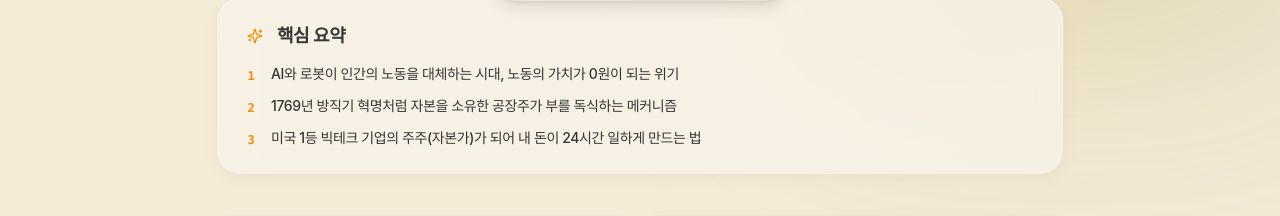
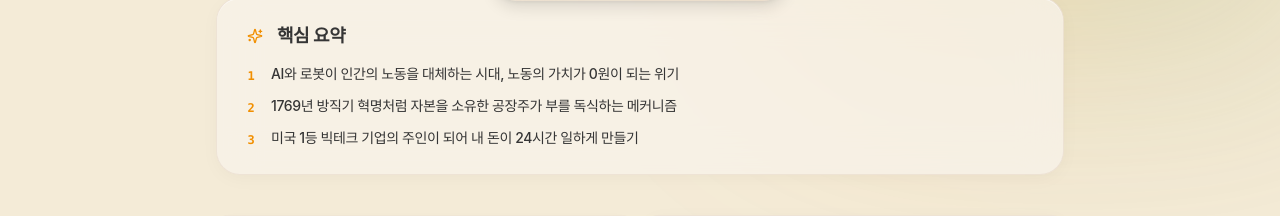
Before and after one commit to hajooi/jusik-app, a Next.js app: page /lesson/lv0-1 in a window 1280 px wide. Shown: the part 783-999 px from the top of the page. Built offline with nearby package versions, Linux system fonts and the light colour scheme.

Commit message:
content: Update curriculum summary wording for lessons 0-1, 0-3, and 1-1

```diff
--- a/src/data/curriculum.ts
+++ b/src/data/curriculum.ts
@@ -85,7 +85,7 @@ export const CURRICULUM_DATA: Level[] = [
         summary: [
           "AI와 로봇이 인간의 노동을 대체하는 시대, 노동의 가치가 0원이 되는 위기",
           "1769년 방직기 혁명처럼 자본을 소유한 공장주가 부를 독식하는 메커니즘",
-          "미국 1등 빅테크 기업의 주주(자본가)가 되어 내 돈이 24시간 일하게 만드는 법"
+          "미국 1등 빅테크 기업의 주인이 되어 내 돈이 24시간 일하게 만들기"
         ],
         cardNewsTitles: [
           "노동의 가치가 '0원'이 되는 시대",
@@ -123,7 +123,7 @@ export const CURRICULUM_DATA: Level[] = [
         summary: [
           "나도 모르게 주식을 사고파는 뇌의 자극과 공포 본능 차단",
           "주식 구매 전 3초 질문으로 조급함과 무턱대고 투자하는 실수 방지",
-          "시장의 분위기보다 내 마음을 읽고 기준을 세워 자산을 지키는 법"
+          "시장의 분위기보다 내 마음을 읽고 기준을 세워 자산 지키기"
         ],
         cardNewsTitles: [
           "사고파는 뇌의 본능 차단",
@@ -151,7 +151,7 @@ export const CURRICULUM_DATA: Level[] = [
         duration: "4:52",
         summary: [
           "1등 기업 시스코 사례로 본 개별 주식 투자 맹신의 위험성",
-          "뒤처진 기업은 빼고 돈 잘 버는 기업을 알아서 교체하는 S&P 500 시장 시스템",
+          "뒤처진 기업은 빼고 돈 잘 버는 미국 대표 500개 기업을 알아서 교체해주는 S&P 500",
           "월가 전문가 90%를 이기는 가장 확실하고 안전한 투자 첫 단추"
         ],
         cardNewsTitles: [
```
